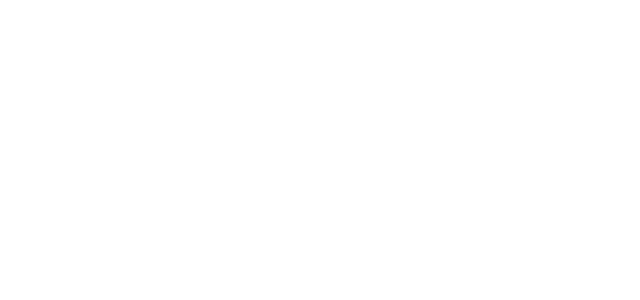
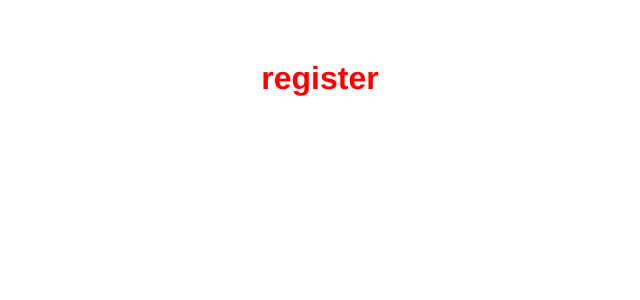
Before and after one commit to wangliuyong/2020-vue-blog, a Vue app: page /#/register in a window 1280 px wide. Shown: the top 300 px of the page, without its empty margins (320-960 px from the left). Built offline with nearby package versions, Linux system fonts and the light colour scheme.

Commit message:
创建路由及其对应的页面

```diff
--- /dev/null
+++ b/src/components/pages/login copy 2/template.js
@@ -0,0 +1,8 @@
+export default {
+  name: 'Login',
+  data () {
+    return {
+      msg: 'login'
+    }
+  }
+}
--- /dev/null
+++ b/src/components/pages/login copy 2/template.less
@@ -0,0 +1,3 @@
+h1{
+color: red;
+}
--- /dev/null
+++ b/src/components/pages/login copy 2/template.vue
@@ -0,0 +1,14 @@
+<template>
+  <div class="hello">
+    <h1>{{ msg }}</h1>
+  </div>
+</template>
+
+<script src="./template.js">
+
+</script>
+
+<!-- Add "scoped" attribute to limit CSS to this component only -->
+<style lang="less" scoped src="./template.less">
+
+</style>
--- /dev/null
+++ b/src/components/pages/login copy 3/template.js
@@ -0,0 +1,8 @@
+export default {
+  name: 'Login',
+  data () {
+    return {
+      msg: 'login'
+    }
+  }
+}
--- /dev/null
+++ b/src/components/pages/login copy 3/template.less
@@ -0,0 +1,3 @@
+h1{
+color: red;
+}
--- /dev/null
+++ b/src/components/pages/login copy 3/template.vue
@@ -0,0 +1,14 @@
+<template>
+  <div class="hello">
+    <h1>{{ msg }}</h1>
+  </div>
+</template>
+
+<script src="./template.js">
+
+</script>
+
+<!-- Add "scoped" attribute to limit CSS to this component only -->
+<style lang="less" scoped src="./template.less">
+
+</style>
--- /dev/null
+++ b/src/components/pages/register/template.js
@@ -0,0 +1,8 @@
+export default {
+  name: 'Register',
+  data () {
+    return {
+      msg: 'register'
+    }
+  }
+}
--- /dev/null
+++ b/src/components/pages/register/template.less
@@ -0,0 +1,3 @@
+h1{
+color: red;
+}
--- /dev/null
+++ b/src/components/pages/register/template.vue
@@ -0,0 +1,14 @@
+<template>
+  <div class="hello">
+    <h1>{{ msg }}</h1>
+  </div>
+</template>
+
+<script src="./template.js">
+
+</script>
+
+<!-- Add "scoped" attribute to limit CSS to this component only -->
+<style lang="less" scoped src="./template.less">
+
+</style>
--- a/src/router/index.js
+++ b/src/router/index.js
@@ -2,6 +2,7 @@ import Vue from 'vue'
 import Router from 'vue-router'
 import HelloWorld from '@/components/pages/HelloWorld'
 import Login from '@/components/pages/login/template.vue'
+import Register from '@/components/pages/register/template.vue'
 
 Vue.use(Router)
 
@@ -16,6 +17,11 @@ export default new Router({
       path: '/login',
       name: 'Login',
       component: Login
+    },
+    {
+      path: '/register',
+      name: 'Register',
+      component: Register
     }
   ]
 })
```
